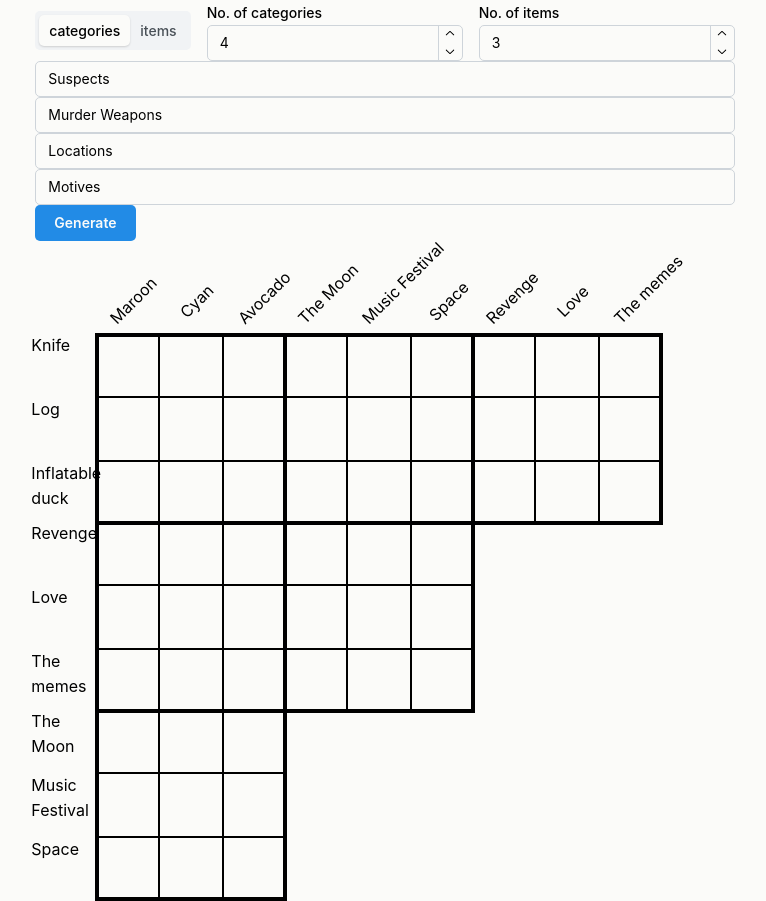
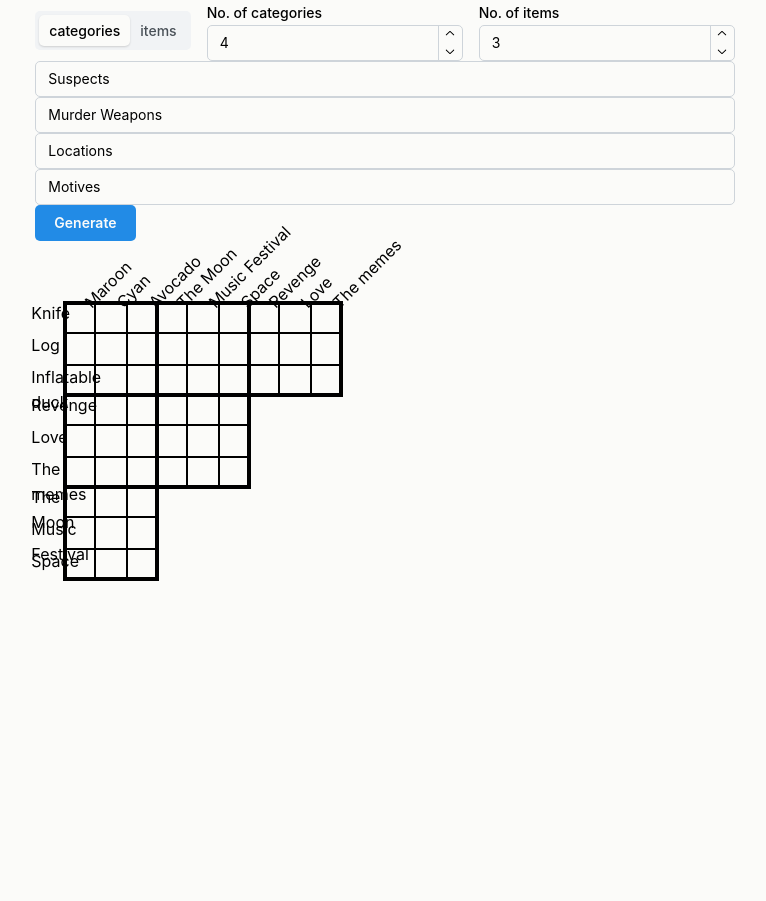
Before and after one commit to Chattox/logikinator-5000, a React (Vite) app: page / in a window 1280 px wide. Shown: the whole page, without its empty margins (255-1021 px from the left). After the commit the page ends 800 px from the top, so only its background shows below. Built offline with nearby package versions, Linux system fonts and the light colour scheme.

Commit message:
feat: programmatic grid scaling

```diff
--- a/package.json
+++ b/package.json
@@ -4,10 +4,10 @@
   "version": "0.1.0",
   "type": "module",
   "scripts": {
-    "dev": "vite",
+    "dev": "vite --host",
     "build": "tsc && vite build",
     "lint": "eslint . --ext ts,tsx --report-unused-disable-directives --max-warnings 0",
-    "preview": "vite preview",
+    "preview": "vite preview --host",
     "prepare": "husky",
     "test": "jest"
   },
--- a/src/components/LogicGrid/LogicGrid.tsx
+++ b/src/components/LogicGrid/LogicGrid.tsx
@@ -1,4 +1,4 @@
-import { Box, Flex, Grid } from "@mantine/core";
+import { Box, Flex, Grid, useMantineTheme } from "@mantine/core";
 import { Puzzle } from "../../Puzzle/Puzzle";
 import { LogicGridCell } from "./LogicGridCell";
 import { LogicGridLabel } from "./LogicGridLabel";
@@ -10,6 +10,7 @@ export const LogicGrid = (props: {
   outerGrid: OuterGridRow[];
 }) => {
   const puzzle = props.puzzle;
+  const theme = useMantineTheme();
 
   useEffect(() => {}, [props.outerGrid]);
 
@@ -68,11 +69,22 @@ export const LogicGrid = (props: {
           });
         });
         gridRow.push(
+          // The sizing bit here is *extremely* hacky and I would prefer literally any other way to go about it
           <Grid
             columns={puzzle.numItems + (j === 0 ? 1 : 0)}
             gutter={0}
-            w={`${4 * (puzzle.numItems + (j === 0 ? 1 : 0))}rem`}
-            h={`${4 * (puzzle.numItems + (i === 0 ? 1 : 0))}rem`}
+            w={`${
+              Number(theme.other.gridSizing.gridCell[0]) *
+              (puzzle.numItems + (j === 0 ? 1 : 0))
+            }rem`}
+            maw={`${
+              Number(theme.other.gridSizing.gridCell[0]) *
+              (puzzle.numItems + (j === 0 ? 1 : 0))
+            }rem`}
+            h={`${
+              Number(theme.other.gridSizing.gridCell[0]) *
+              (puzzle.numItems + (i === 0 ? 1 : 0))
+            }rem`}
             className={classes.gridSquare}
           >
             {gridSquare}
--- a/src/theme.ts
+++ b/src/theme.ts
@@ -1,11 +1,11 @@
-import { CSSVariablesResolver, createTheme, rem } from "@mantine/core";
+import { CSSVariablesResolver, createTheme } from "@mantine/core";
 
 export const theme = createTheme({
   white: "#fbfbf9",
   defaultRadius: "5px",
   other: {
     gridSizing: {
-      gridCell: rem(64),
+      gridCell: "2rem",
     },
   },
 });
```
